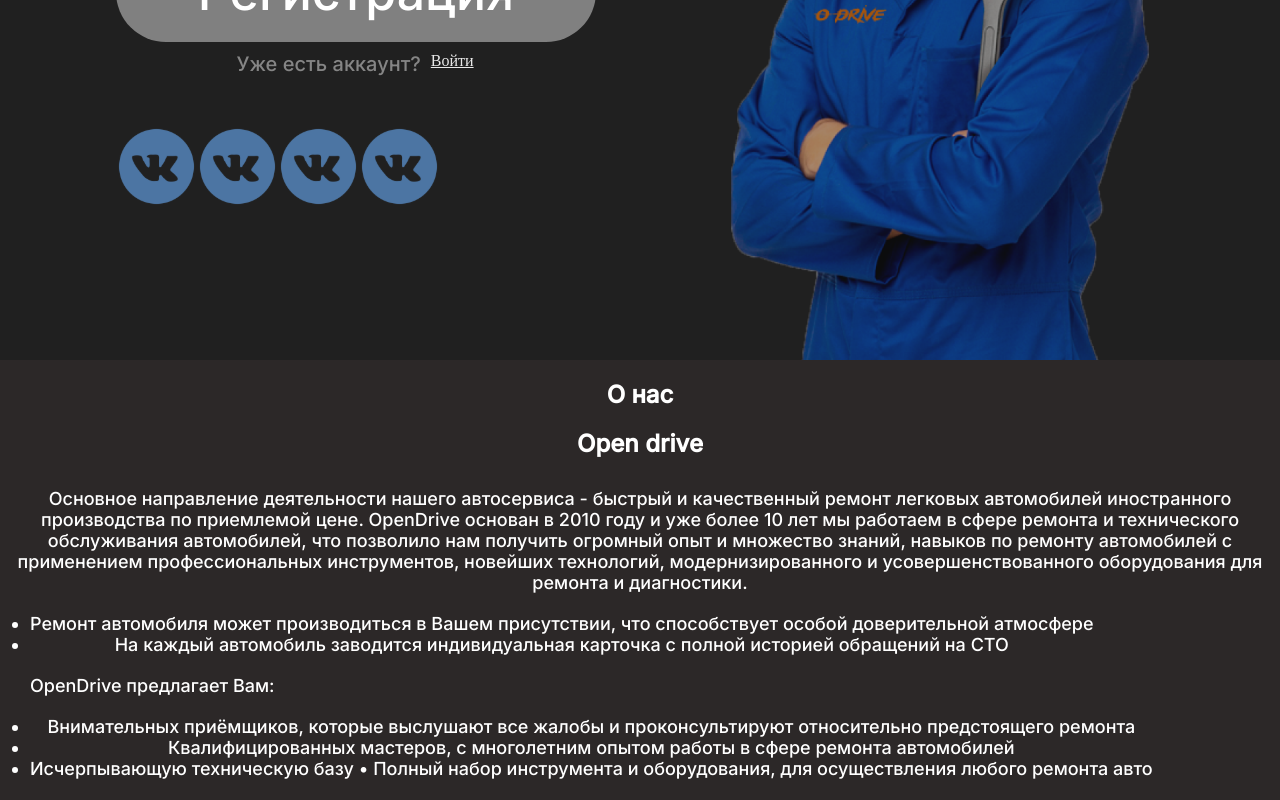
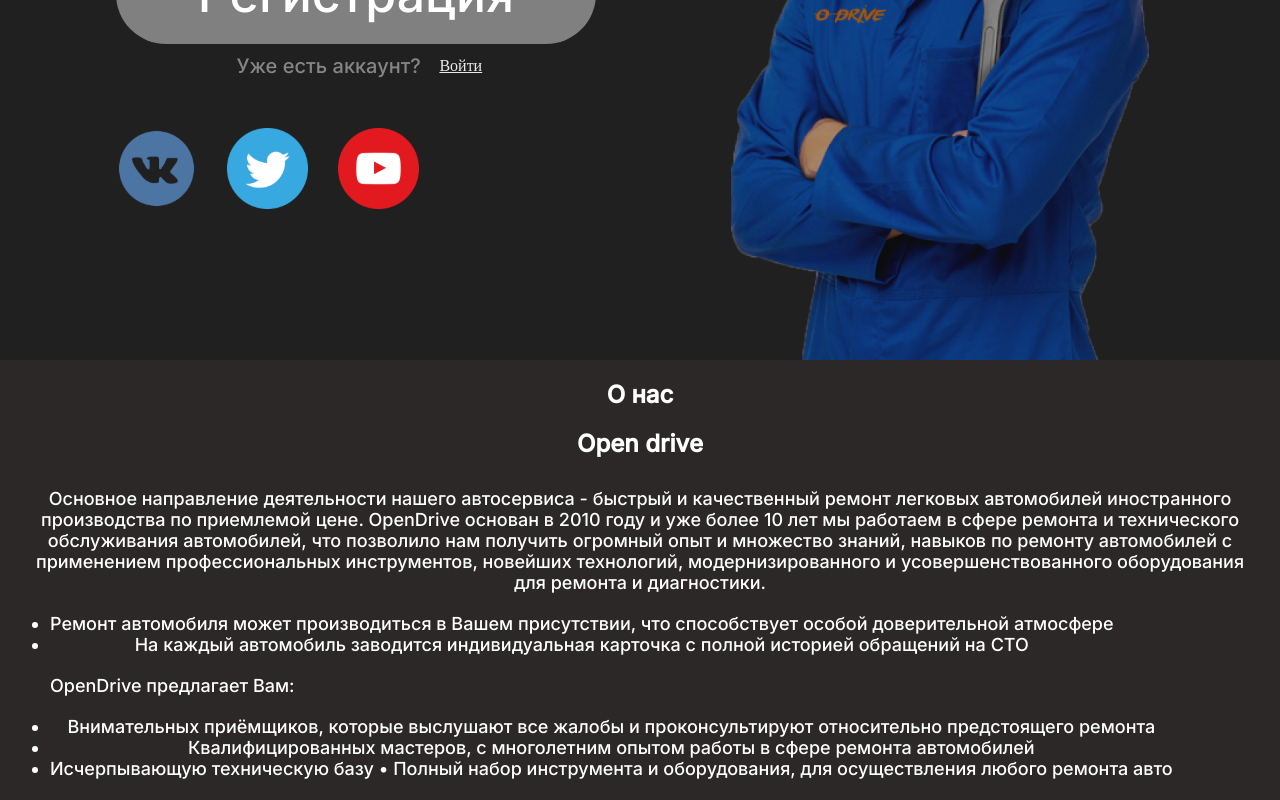
Before and after one commit to AmirASANOV/autoservice, a React (Create React App) app in the folder client/: page / in a window 1280 px wide. Shown: the part 360-1160 px from the top of the page. Built offline with nearby package versions, Linux system fonts and the light colour scheme.

Commit message:
fixed design

```diff
--- a/client/src/components/AboutUs/AboutUs.module.scss
+++ b/client/src/components/AboutUs/AboutUs.module.scss
@@ -1,9 +1,9 @@
 .wrapper {
   background-color: rgb(44, 40, 40);
-  padding-top: 20px;
   display: flex;
   flex-direction: column;
   align-items: center;
+  padding: 20px 20px;
 
   .aboutUs {
     color: white;
--- a/client/src/components/Advantages/Advantages.module.scss
+++ b/client/src/components/Advantages/Advantages.module.scss
@@ -1,4 +1,5 @@
 .wrapper {
+  padding: 20px 0px;
   background-color: #352e26;
   display: flex;
   flex-direction: column;
--- a/client/src/components/Menu/Menu.module.scss
+++ b/client/src/components/Menu/Menu.module.scss
@@ -15,6 +15,17 @@
       color: #fff;
       font-family: "Inter", sans-serif;
       margin-top: 20px;
+    }
+
+    .logout {
+      margin-top: 20px;
+      width: 100%;
+      max-width: 100px;
+      background: #00000068;
+      cursor: pointer;
+      border-radius: 30px;
+      border: none;
+      color: #fff;
     }
 
     .brandName {
@@ -78,6 +89,9 @@
         color: #fff;
         transition: 0.3s;
         border-radius: 3px;
+        display: flex;
+        justify-content: center;
+        align-items: center;
 
         &:hover {
           background-color: #ffffff52;
@@ -87,6 +101,8 @@
 
     .socials {
       margin-top: 50px;
+      display: flex;
+      column-gap: 30px;
     }
   }
 }
--- a/client/src/components/Menu/Menu.tsx
+++ b/client/src/components/Menu/Menu.tsx
@@ -1,6 +1,6 @@
 import React from "react";
 import s from "./Menu.module.scss";
-import { Link } from "react-router-dom";
+import { Link, Navigate, useNavigate } from "react-router-dom";
 import { useAppDispatch, useAppSelector } from "../../store/hooks";
 import Header from "../Header/Header";
 import { logout } from "../../store/user/userSlice";
@@ -9,9 +9,11 @@
   const isAuth = useAppSelector((state) => state.user.isAuth);
   const username = useAppSelector((state) => state.user.username);
   const dispatch = useAppDispatch();
+  const navigate = useNavigate();
 
   const HandleLogout = () => {
     dispatch(logout(null));
+    navigate("/");
   };
 
   return (
@@ -35,7 +37,9 @@
         ) : (
           <>
             <h1 className={s.username}>{username}</h1>
-            <button onClick={HandleLogout}>logout</button>
+            <button className={s.logout} onClick={HandleLogout}>
+              logout
+            </button>
           </>
         )}
         <div className={s.socials}>
@@ -44,15 +48,12 @@
             alt=""
           />
           <img
-            src="/preview/socials/1486147202-social-media-circled-network10_79475 (1) 1.svg"
+            src="/preview/socials/1491579542-yumminkysocialmedia22_83078 1.svg"
             alt=""
           />
+
           <img
-            src="/preview/socials/1486147202-social-media-circled-network10_79475 (1) 1.svg"
-            alt=""
-          />
-          <img
-            src="/preview/socials/1486147202-social-media-circled-network10_79475 (1) 1.svg"
+            src="/preview/socials/1491580651-yumminkysocialmedia28_83061 1.svg"
             alt=""
           />
         </div>
```
